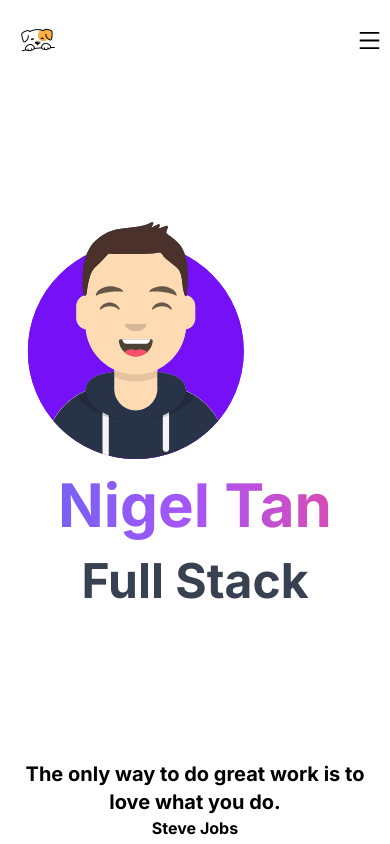
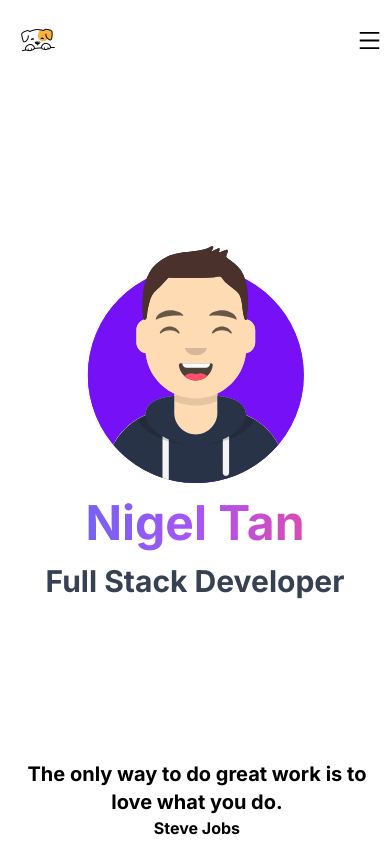
Before and after one commit to Potato052/Personal-Website, a Next.js app: page / in a window 390 px wide. Shown: the top 844 px of the page. Built offline with nearby package versions, Linux system fonts and the light colour scheme.

Commit message:
update responsiveness

```diff
--- a/components/Contact.tsx
+++ b/components/Contact.tsx
@@ -1,6 +1,5 @@
 "use client";
 import { useState } from "react";
-import { AiOutlineMail } from "react-icons/ai";
 import { BsFillPersonLinesFill } from "react-icons/bs";
 import { FaGithub, FaLinkedinIn } from "react-icons/fa";
 
@@ -106,7 +105,7 @@ const Contact = () => {
           </div>
           <button
             type="submit"
-            className="mb-6 inline-block w-full rounded bg-primary px-6 pt-2.5 pb-2 text-xs font-medium uppercase leading-normal text-white shadow-[0_4px_9px_-4px_#3b71ca] transition duration-150 ease-in-out hover:bg-primary-600 hover:shadow-[0_8px_9px_-4px_rgba(59,113,202,0.3),0_4px_18px_0_rgba(59,113,202,0.2)] focus:bg-primary-600 focus:shadow-[0_8px_9px_-4px_rgba(59,113,202,0.3),0_4px_18px_0_rgba(59,113,202,0.2)] focus:outline-none focus:ring-0 active:bg-primary-700 active:shadow-[0_8px_9px_-4px_rgba(59,113,202,0.3),0_4px_18px_0_rgba(59,113,202,0.2)]"
+            className="mb-6 inline-block w-full rounded px-6 pt-2.5 pb-2 text-xs font-medium uppercase shadow-[0_4px_9px_-4px_#3b71ca] transition duration-150 ease-in-out hover:bg-primary-600 hover:shadow-[0_8px_9px_-4px_rgba(59,113,202,0.3),0_4px_18px_0_rgba(59,113,202,0.2)]"
           >
             Send
           </button>
--- a/components/Main.tsx
+++ b/components/Main.tsx
@@ -8,14 +8,17 @@ const Main = () => {
           <Image
             src="/mf-avatar.svg"
             alt="/"
-            className="flex justify-center items-center ml-[7%] md:ml-[28%]"
+            className="flex justify-center items-center ml-[14%] md:ml-[28%]"
             width={217}
             height={237}
           />
-          <h1 className="py-4 text-6xl font-bold text-transparent bg-gradient-to-r from-indigo-500 via-purple-500 to-pink-500 bg-clip-text">
+          <h1 className="py-4 text-5xl sm:text-6xl font-bold text-transparent bg-gradient-to-r from-indigo-500 via-purple-500 to-pink-500 bg-clip-text">
             Nigel Tan
           </h1>
-          <ul className="dynamic-txts text-5xl font-bold text-gray-700">
+          <h2 className="sm:hidden text-3xl font-bold text-gray-700">
+            Full Stack Developer
+          </h2>
+          <ul className="hidden sm:block dynamic-txts text-5xl font-bold text-gray-700">
             <li>
               <span>Software Engineer</span>
             </li>
@@ -26,7 +29,7 @@ const Main = () => {
               <span>Problem Solver</span>
             </li>
           </ul>
-          <div className="absolute top-[90%] sm:left-[17%] md:left-[33%] px-3 md:px-0">
+          <div className="absolute top-[90%] left-[1%] sm::left-[33%] px-3 sm:px-0">
             <p className="font-bold text-xl text-wrap">
               The only way to do great work is to love what you do.
             </p>
--- a/components/Navbar.tsx
+++ b/components/Navbar.tsx
@@ -43,14 +43,14 @@ const Navbar = () => {
               </Link>
               <div
                 onClick={() => setNav(!nav)}
-                className="rounded-full shadow-lg shadow-gray-400 p-3 cursor-pointer"
+                className="rounded-full p-3 cursor-pointer"
               >
                 <AiOutlineClose />
               </div>
             </div>
           </div>
           <div className="py-4 flex flex-col justify-center items-center text-center">
-            <ul className="uppercase">
+            <ul className="uppercase mt-[25%]">
               <Link href="/">
                 <li onClick={() => setNav(false)} className="py-4 font-bold">
                   Home
```
